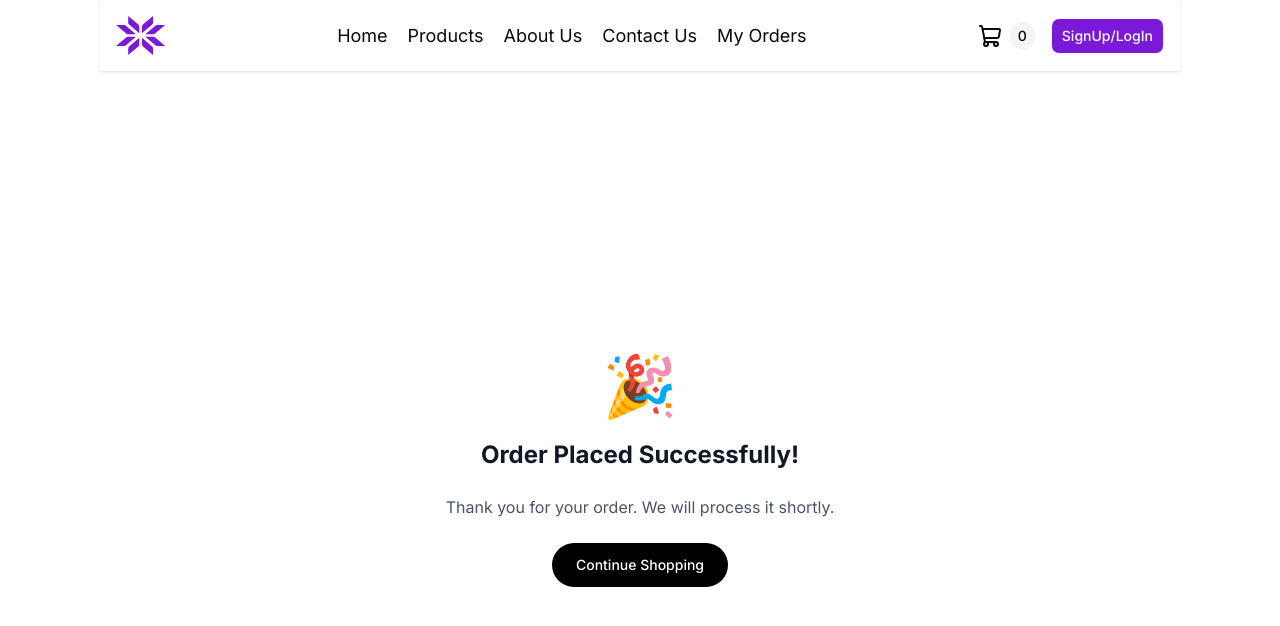
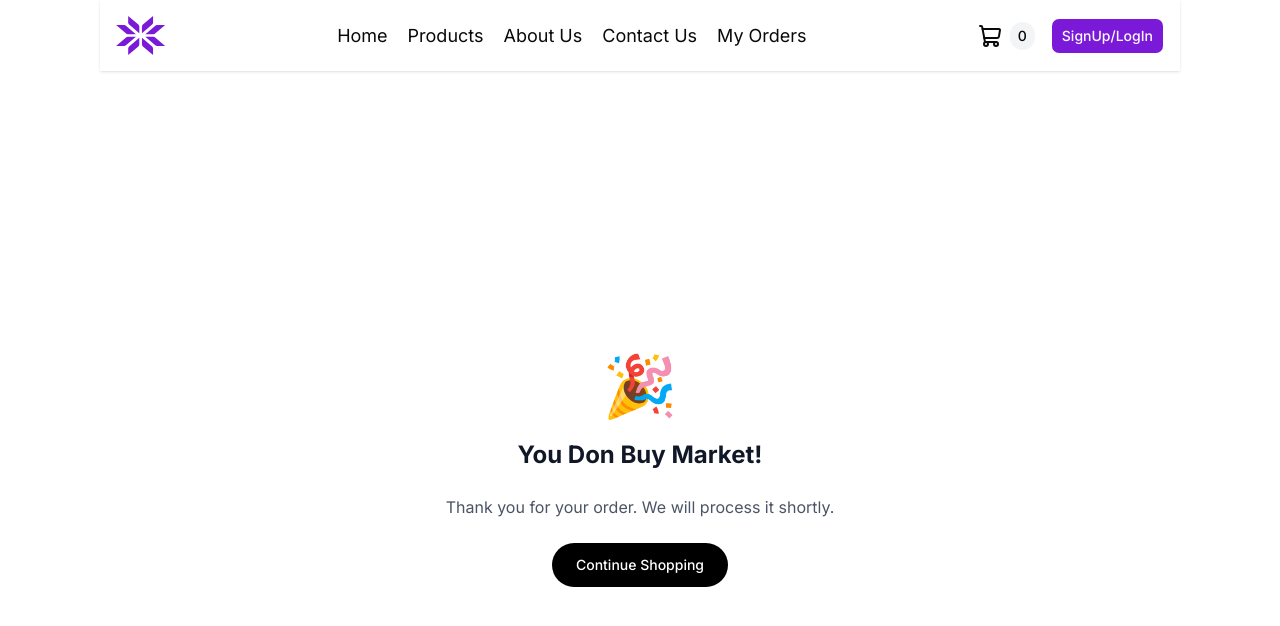
Before and after one commit to Toheeb345/kaykes, a Next.js app in the folder kaykes/: page /order-success in a window 1280 px wide. Shown: the top 626 px of the page. Built offline with nearby package versions, Linux system fonts and the light colour scheme.

Commit message:
minor twaek

```diff
--- a/kaykes/app/(routes)/carts/page.tsx
+++ b/kaykes/app/(routes)/carts/page.tsx
@@ -142,7 +142,7 @@ const GetTotalCartAmount = () => {
 
         <div className="text-right">
           <a
-            href="/products"
+            href="/Products"
             className="inline-block text-sm text-gray-600 underline underline-offset-4 transition-colors hover:text-gray-700 dark:text-gray-300 dark:hover:text-gray-200"
           >
             Continue shopping
--- a/kaykes/app/(routes)/order-success/page.tsx
+++ b/kaykes/app/(routes)/order-success/page.tsx
@@ -4,7 +4,7 @@ export default function OrderSuccess() {
   return (
     <div className='flex flex-col items-center justify-center min-h-screen gap-6 text-center px-4'>
       <div className='text-6xl'>🎉</div>
-      <h1 className='text-2xl font-bold text-gray-900'>Order Placed Successfully!</h1>
+      <h1 className='text-2xl font-bold text-gray-900'>You Don Buy Market!</h1>
       <p className='text-gray-600'>Thank you for your order. We will process it shortly.</p>
       <Link
         href='/'
```
